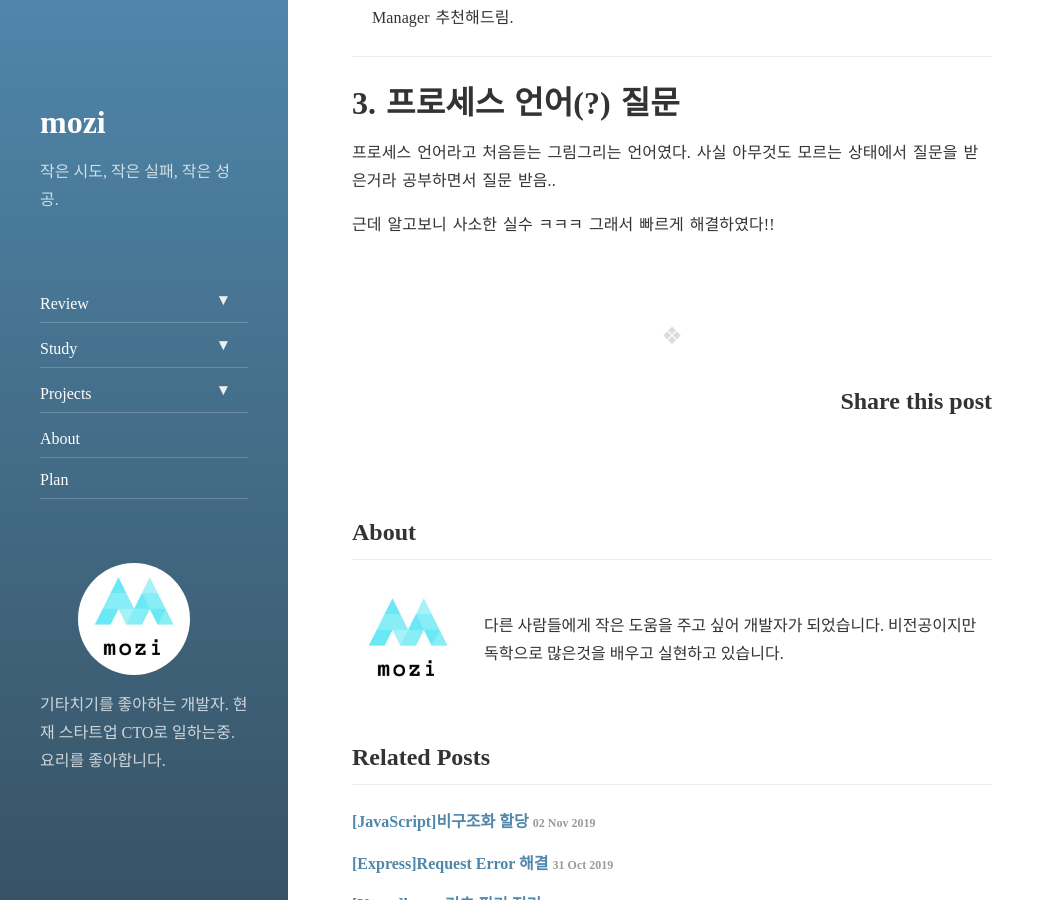
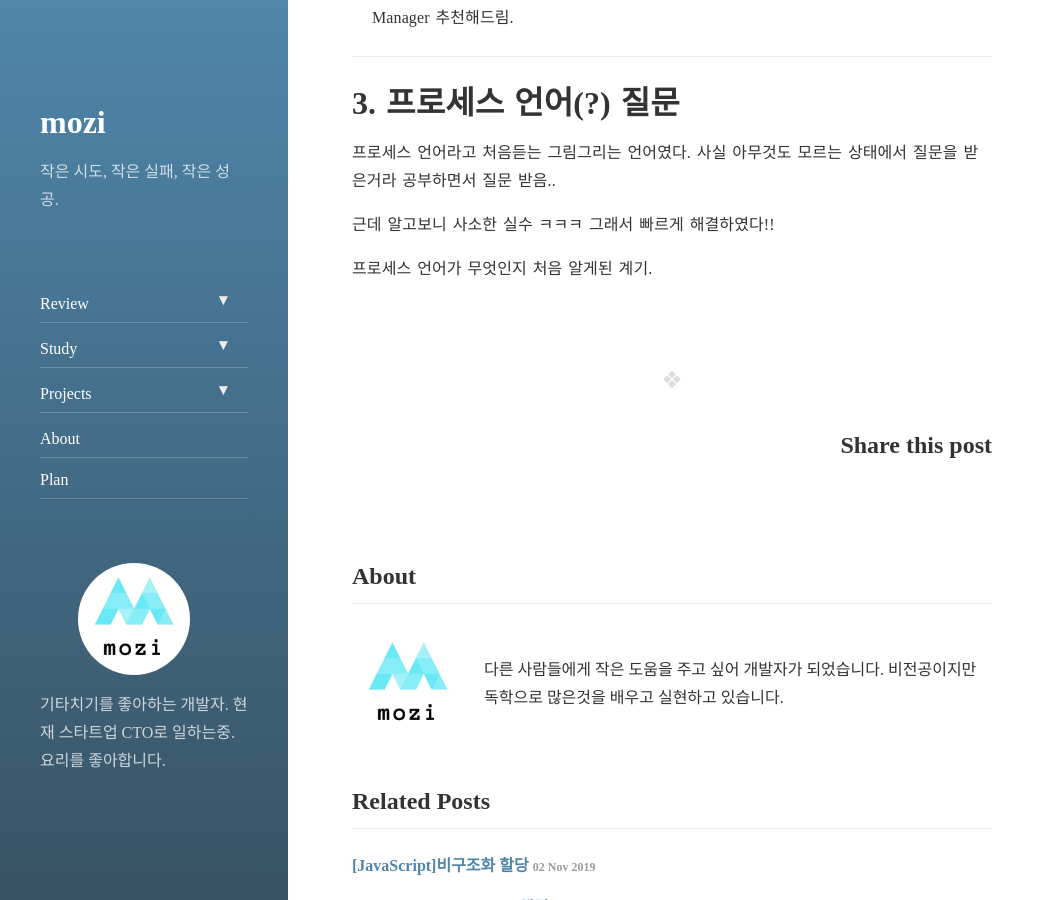
Before and after one commit to donghunee/donghunee.github.io, a Jekyll site: the page built from _posts/2019-11-06-quest.markdown, in a window 1280 px wide and 900 px high, scrolled down 817 px. Shown: the whole window, without its empty margins (0-1055 px from the left). Built offline with Jekyll 4.4.1, drawn with Linux system fonts in a browser that asks for light colours; nearby versions of some CDN libraries; comment, search, counter and statistics services are not loaded.

Commit message:
question

```diff
--- a/_posts/2019-11-06-quest.markdown
+++ b/_posts/2019-11-06-quest.markdown
@@ -36,3 +36,5 @@ Nginx를 프록시 서버로 쓸때 설정해야하는 부분이 있는데, 그
 프로세스 언어라고 처음듣는 그림그리는 언어였다. 사실 아무것도 모르는 상태에서 질문을 받은거라 공부하면서 질문 받음..
 
 근데 알고보니 사소한 실수 ㅋㅋㅋ 그래서 빠르게 해결하였다!!
+
+프로세스 언어가 무엇인지 처음 알게된 계기.
```
